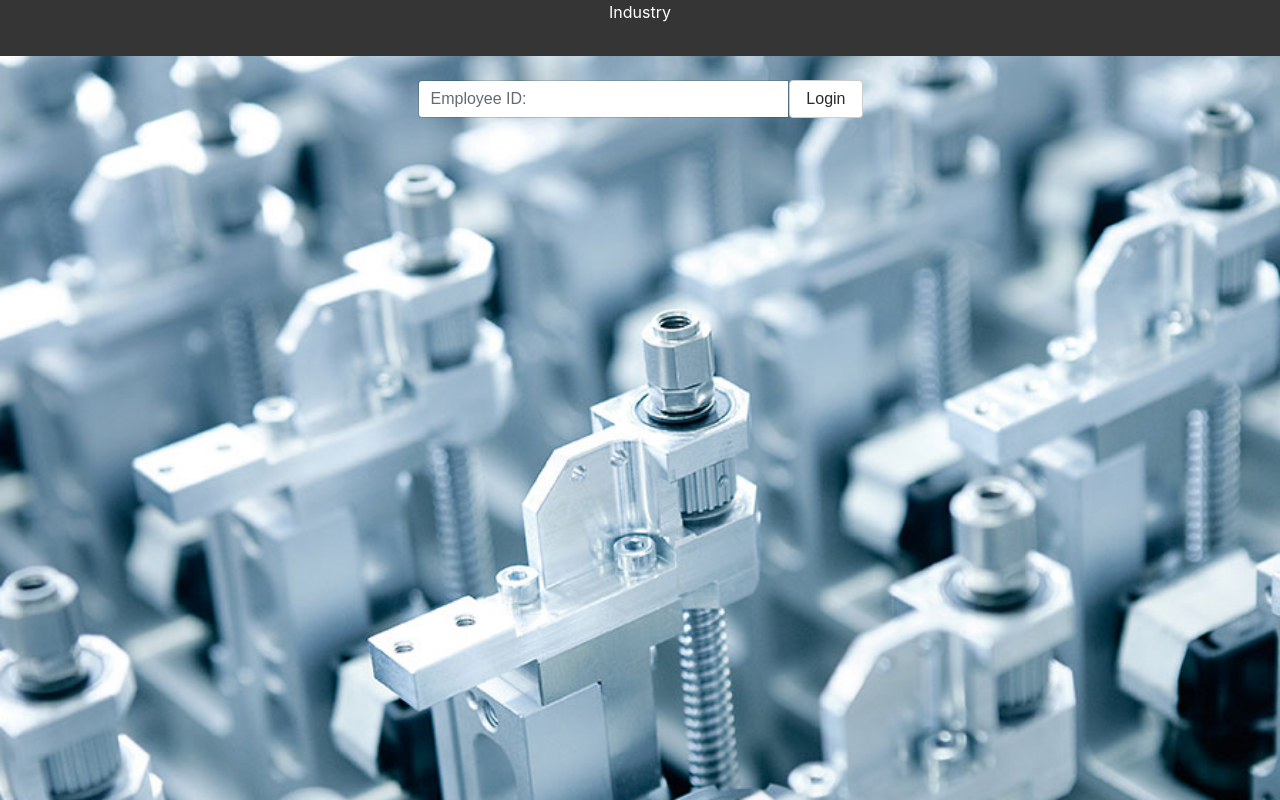
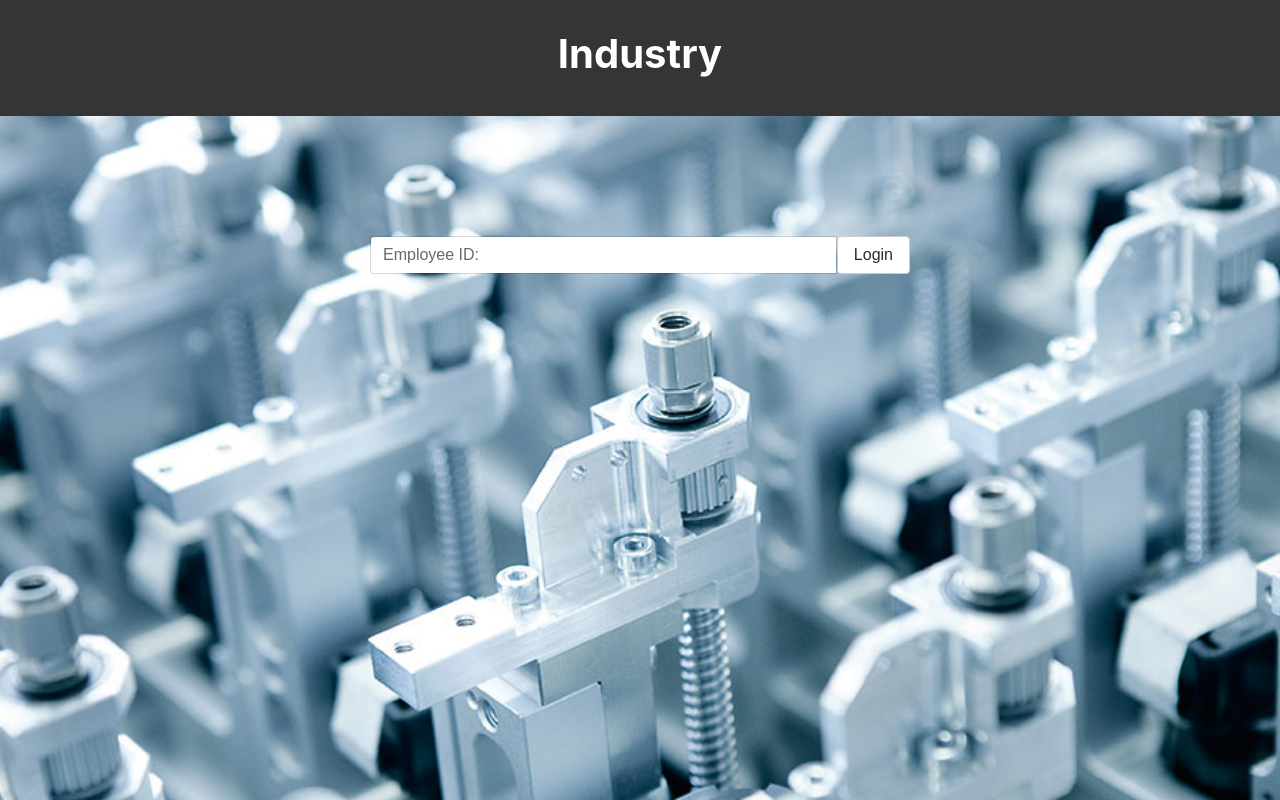
Before and after one commit to atorres6d5/Industry-frontend, a React (Create React App) app in the folder industry/: page / in a window 1280 px wide. Built offline with nearby package versions, Linux system fonts and the light colour scheme; no server answers.

Commit message:
axios calls for login and check token made

```diff
--- a/industry/public/industry.css
+++ b/industry/public/industry.css
@@ -4,6 +4,10 @@
   height: 100vh;
   width: 100%;
   /* flex-grow: 2; */
+}
+
+.input-group{
+  margin-top: 6rem;
 }
 
 .no-gutters {
@@ -37,6 +41,8 @@ header{
   background-color: #353535;
   color:#FFFFFF;
   padding-bottom: 2rem;
+  padding-top:  2rem;
+  size:3rem;
 }
 
 .table{
--- a/industry/src/components/Login.js
+++ b/industry/src/components/Login.js
@@ -1,34 +1,59 @@
-import React from 'react';
+import React, { Component } from 'react';
+import {Redirect} from 'react-router-dom'
 const axios = require('axios')
-const devURL='localhost:3000'
+const devURL='http://localhost:3000'
 
-const clickLogin = (e)=>{
+
+class Login extends Component {
+
+  constructor(props){
+    super(props)
+    this.state={
+      token:localStorage.getItem('Industry Token')
+    }
+  }
+
+  clickLogin = (e)=>{
     /// hit route that checks if Employee is in data base, and then save token in local storage
     e.preventDefault()
-  const emp = document.querySelector('#empID').value
-  console.log(emp);
-  axios.post(`${devURL}/logs/clockIn`, {id:emp}).then(response=>{
-    console.log(response);
+    const emp = parseInt(document.querySelector('#empID').value)
+    const data = {id:emp}
+
+    axios.post(`${devURL}/logs/clockIn`, data).then(response=>{
+      localStorage.setItem('Industry Token', response.data.token)
+      console.log(response.data);
+      this.setState({token:response.data.token})
     })
   }
 
+  checkToken = (token)=>{
+    // let token = localStorage.getItem('Industry Token')
+    axios.get(`${devURL}/logs/clockIn/token`, {headers:{token}}).then(result=>{
+      console.log(result.data)
+      if(result.data){
+        this.props.history.push('/dashboard')
+      }
+    })
+  }
 
+  componentDidMount(){
+    this.checkToken(this.state.token)
+  }
 
-
-
-
-
-const Login = () => (
+  render() {
+    return (
       <div className="login">
-    <header className="row justify-content-center no-gutters">Industry</header>
+        <header className="row justify-content-center no-gutters">
+          <div className="col-5 d-flex align-items-center justify-content-center"><h1><b>Industry</b></h1></div>
+        </header>
         <br/>
         <div className="container">
           <div className="row justify-content-center">
-        <div className="col-5">
+            <div className="col-6">
               <div className="input-group mb-3">
                 <input id="empID" type="text" className="form-control" placeholder="Employee ID:" aria-label="Recipient's username" aria-describedby="basic-addon2"/>
                 <div className="input-group-append">
-              <button className="btn btn-secondary" type="button" onClick={clickLogin}>Login</button>
+                  <button className="btn btn-secondary" type="button" onClick={this.clickLogin}>Login</button>
                 </div>
               </div>
             </div>
@@ -36,5 +61,8 @@ const Login = () => (
         </div>
       </div>
     );
+  }
+
+}
 
 export default Login;
--- a/industry/src/routes/index.js
+++ b/industry/src/routes/index.js
@@ -1,9 +1,18 @@
 import React from 'react'
 import {BrowserRouter, Route, Switch} from 'react-router-dom'
 import Login from '../components/Login'
+import UserDash from '../containers/userDash';
+
+
+
+
+
 
 export default ()=>(
   <BrowserRouter>
-    <Route path="/" component={Login}/>
+    <Switch>
+      <Route path="/" exact component = {Login}/>
+      <Route path="/dashboard" exact render={()=>(<UserDash />)}/>
+    </Switch>
   </BrowserRouter>
 )
```
Lines whose indentation alone changed are shown as unchanged.
